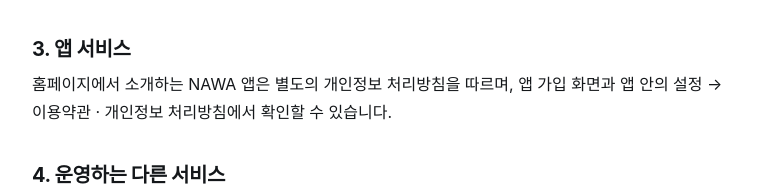
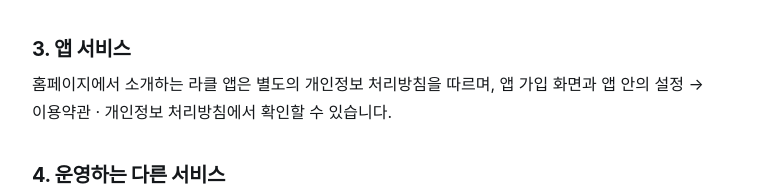
Before and after one commit to Kyungdh93/nawa-pages, a plain HTML site: page privacy.html in a window 1280 px wide. Shown: the part 841-1027 px from the top of the page, without its empty margins (248-1023 px from the left). Drawn offline with Linux system fonts and the light colour scheme; a web font is replaced by a local one.

Commit message:
소개 페이지를 라클 앱 기준으로 수정: 앱 화면 캡처 교체, NAWA 앱 문구를 라클로
- 홈·전체 기록·성장나무·성장스토리 화면을 현재 앱에서 새로 캡처 (폰 틀 비율 9:18.5)
- 제목·로고·약속·출시 안내를 라클로, 하단에 '라클은 NAWA가 만들어요'
- 성장 탭·성장스토리·첨부·강점 리포트 등 지금 앱 구조에 맞춰 기능 설명 수정
- 커리어 준비 도구(일정·할 일·기록 챌린지·실험실) 소개 추가
- 파비콘·apple-touch-icon을 라클 아이콘으로

Co-Authored-By: Claude Opus 5.5 <noreply@anthropic.com>

```diff
--- a/privacy.html
+++ b/privacy.html
@@ -47,7 +47,7 @@
     <p>운영자가 nawa.io.kr의 하위 주소에서 운영하는 웹 게임 등 다른 서비스는 Google AdSense 광고를 표시할 수 있습니다. 이 경우 Google 등 제3자 광고 사업자가 쿠키를 사용해 이용자의 이전 방문 기록을 바탕으로 광고를 게재할 수 있습니다. 이용자는 <a href="https://adssettings.google.com" rel="noopener">Google 광고 설정</a>에서 맞춤 광고를 끌 수 있고, Google의 광고 쿠키 사용 방식은 <a href="https://policies.google.com/technologies/ads?hl=ko" rel="noopener">Google 광고 정책</a>에서 확인할 수 있습니다. 각 서비스의 자세한 내용은 해당 서비스의 개인정보처리방침에서 안내합니다.</p>
 
     <h2>3. 앱 서비스</h2>
-    <p>홈페이지에서 소개하는 NAWA 앱은 별도의 개인정보 처리방침을 따르며, 앱 가입 화면과 앱 안의 설정 → 이용약관 · 개인정보 처리방침에서 확인할 수 있습니다.</p>
+    <p>홈페이지에서 소개하는 라클 앱은 별도의 개인정보 처리방침을 따르며, 앱 가입 화면과 앱 안의 설정 → 이용약관 · 개인정보 처리방침에서 확인할 수 있습니다.</p>
 
     <h2>4. 운영하는 다른 서비스</h2>
     <ul>
```
Also changed, not shown: assets/img/apple-touch-icon.png (added), assets/img/favicon.png, assets/img/screen-home.jpg (added), assets/img/screen-profile.jpg, assets/img/screen-records.jpg, assets/img/screen-tree.jpg, 1 other file.
